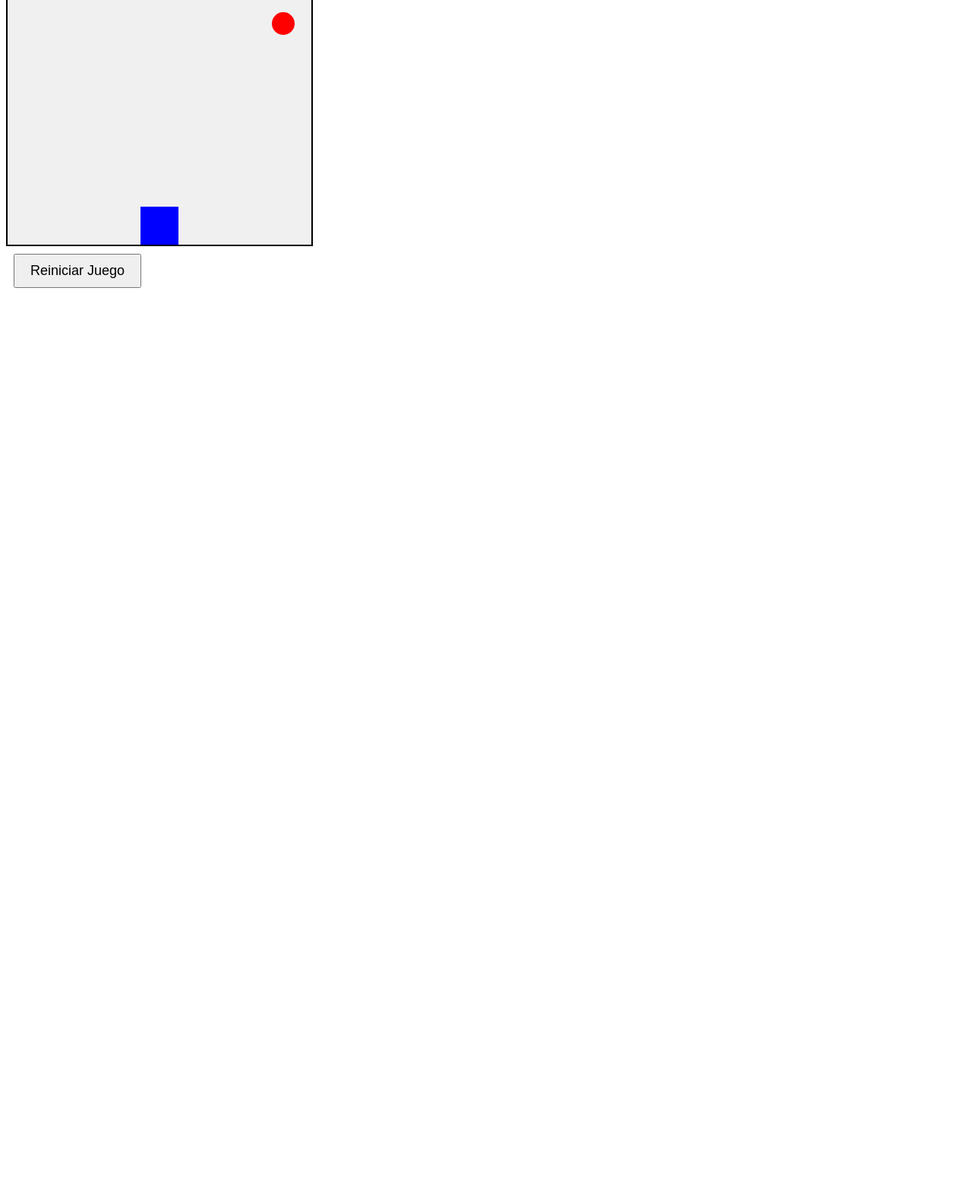
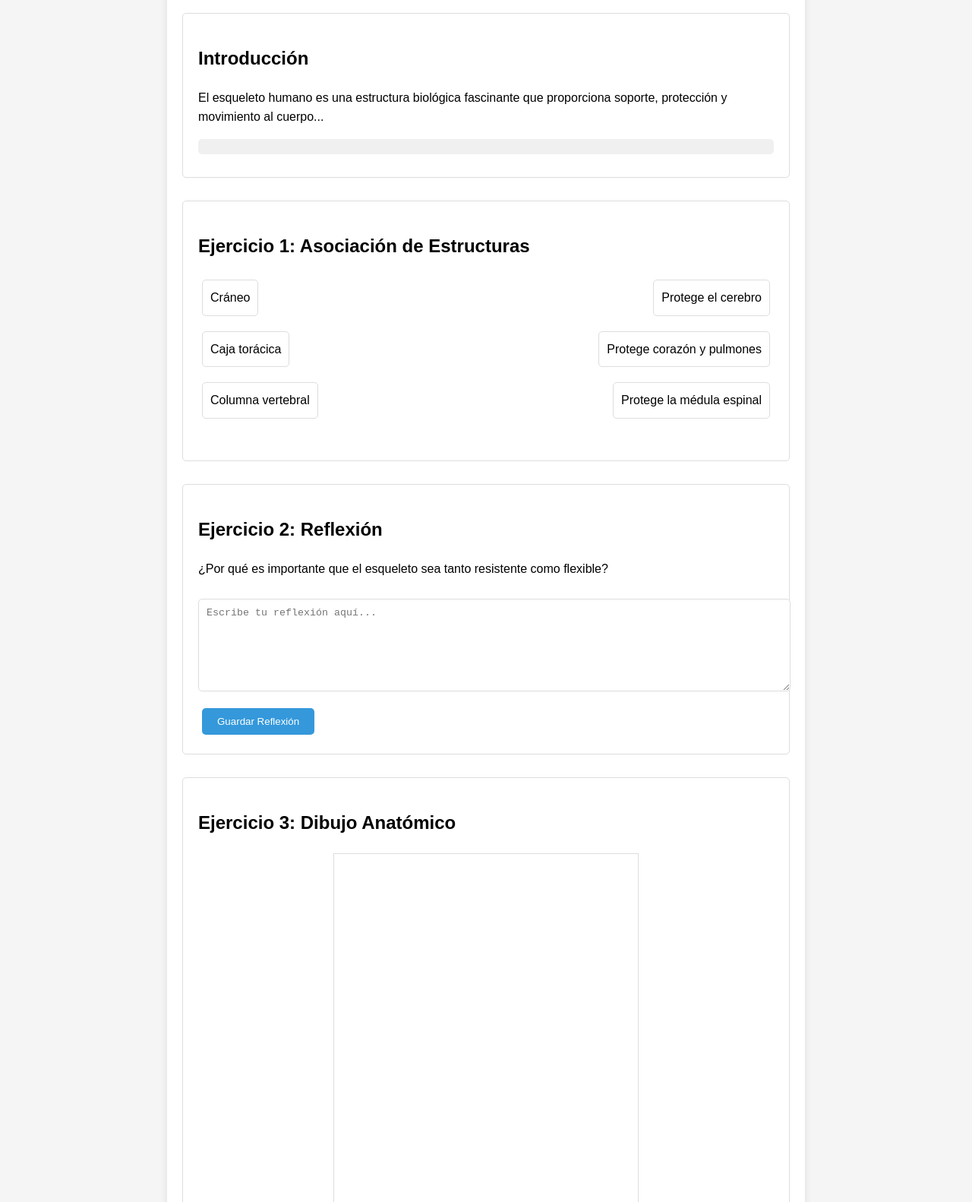
Before and after one commit to servandopastor/juego_test2, a plain HTML site: page index.html in a window 1280 px wide. Shown: the part 128-1710 px from the top of the page at 76% size. Before the commit the page ends 800 px from the top, so only its background shows below. Drawn offline with Linux system fonts and the light colour scheme.

Commit message:
Update index.html

```diff
--- a/index.html
+++ b/index.html
@@ -1,126 +1,289 @@
 <!DOCTYPE html>
 <html>
 <head>
-    <title>Juego Simple</title>
+    <title>Guía de Estudio: El Esqueleto Humano</title>
     <style>
-        #gameContainer {
-            width: 400px;
-            height: 400px;
-            border: 2px solid black;
-            position: relative;
-            overflow: hidden;
-            background: #f0f0f0;
+        body {
+            font-family: Arial, sans-serif;
+            line-height: 1.6;
+            margin: 0;
+            padding: 20px;
+            background-color: #f5f5f5;
         }
-        #player {
-            width: 50px;
-            height: 50px;
-            background-color: blue;
-            position: absolute;
-            bottom: 0;
-            left: 175px;
+        .container {
+            max-width: 800px;
+            margin: 0 auto;
+            background-color: white;
+            padding: 20px;
+            border-radius: 10px;
+            box-shadow: 0 0 10px rgba(0,0,0,0.1);
         }
-        #target {
-            width: 30px;
-            height: 30px;
-            background-color: red;
-            position: absolute;
-            border-radius: 50%;
+        .section {
+            margin-bottom: 30px;
+            padding: 20px;
+            border: 1px solid #ddd;
+            border-radius: 5px;
         }
-        #score {
-            font-size: 24px;
-            margin: 10px;
-            font-family: Arial, sans-serif;
+        .section-title {
+            color: #2c3e50;
+            border-bottom: 2px solid #3498db;
+            padding-bottom: 10px;
+            margin-bottom: 20px;
         }
-        .button {
-            font-size: 18px;
-            margin: 10px;
+        .exercise {
+            background-color: #f8f9fa;
+            padding: 15px;
+            margin-top: 15px;
+            border-radius: 5px;
+        }
+        .hidden {
+            display: none;
+        }
+        .btn {
+            background-color: #3498db;
+            color: white;
             padding: 10px 20px;
+            border: none;
+            border-radius: 5px;
             cursor: pointer;
+            margin: 5px;
+        }
+        .btn:hover {
+            background-color: #2980b9;
+        }
+        .progress-bar {
+            width: 100%;
+            background-color: #f0f0f0;
+            border-radius: 5px;
+            margin: 10px 0;
+        }
+        .progress {
+            width: 0%;
+            height: 20px;
+            background-color: #2ecc71;
+            border-radius: 5px;
+            transition: width 0.5s ease-in-out;
+        }
+        .matching-exercise {
+            display: flex;
+            justify-content: space-between;
+            margin: 10px 0;
+        }
+        .matching-item {
+            padding: 10px;
+            margin: 5px;
+            background-color: #fff;
+            border: 1px solid #ddd;
+            border-radius: 5px;
+            cursor: pointer;
+        }
+        .matching-item.selected {
+            background-color: #3498db;
+            color: white;
+        }
+        .feedback {
+            margin-top: 10px;
+            padding: 10px;
+            border-radius: 5px;
+        }
+        .feedback.correct {
+            background-color: #d4edda;
+            color: #155724;
+        }
+        .feedback.incorrect {
+            background-color: #f8d7da;
+            color: #721c24;
+        }
+        .canvas-container {
+            text-align: center;
+            margin: 20px 0;
+        }
+        #drawingCanvas {
+            border: 1px solid #ddd;
+            background-color: white;
+        }
+        .tool-panel {
+            margin: 10px 0;
+        }
+        textarea {
+            width: 100%;
+            min-height: 100px;
+            margin: 10px 0;
+            padding: 10px;
+            border: 1px solid #ddd;
+            border-radius: 5px;
         }
     </style>
 </head>
 <body>
-    <div id="score">Puntos: 0</div>
-    <div id="gameContainer">
-        <div id="player"></div>
-        <div id="target"></div>
+    <div class="container">
+        <h1 class="section-title">El Esqueleto Humano</h1>
+
+        <div class="section">
+            <h2>Introducción</h2>
+            <p>El esqueleto humano es una estructura biológica fascinante que proporciona soporte, protección y movimiento al cuerpo...</p>
+            <div class="progress-bar">
+                <div id="progressBar" class="progress"></div>
+            </div>
+        </div>
+
+        <div class="section">
+            <h2>Ejercicio 1: Asociación de Estructuras</h2>
+            <div id="matchingExercise">
+                <div class="matching-exercise">
+                    <div class="matching-item" onclick="selectItem(this, 'structure')">Cráneo</div>
+                    <div class="matching-item" onclick="selectItem(this, 'function')">Protege el cerebro</div>
+                </div>
+                <div class="matching-exercise">
+                    <div class="matching-item" onclick="selectItem(this, 'structure')">Caja torácica</div>
+                    <div class="matching-item" onclick="selectItem(this, 'function')">Protege corazón y pulmones</div>
+                </div>
+                <div class="matching-exercise">
+                    <div class="matching-item" onclick="selectItem(this, 'structure')">Columna vertebral</div>
+                    <div class="matching-item" onclick="selectItem(this, 'function')">Protege la médula espinal</div>
+                </div>
+            </div>
+            <div id="matchingFeedback" class="feedback"></div>
+        </div>
+
+        <div class="section">
+            <h2>Ejercicio 2: Reflexión</h2>
+            <p>¿Por qué es importante que el esqueleto sea tanto resistente como flexible?</p>
+            <textarea id="reflection" placeholder="Escribe tu reflexión aquí..."></textarea>
+            <button class="btn" onclick="saveReflection()">Guardar Reflexión</button>
+        </div>
+
+        <div class="section">
+            <h2>Ejercicio 3: Dibujo Anatómico</h2>
+            <div class="canvas-container">
+                <canvas id="drawingCanvas" width="400" height="500"></canvas>
+                <div class="tool-panel">
+                    <button class="btn" onclick="clearCanvas()">Limpiar</button>
+                    <button class="btn" onclick="toggleEraser()">Borrador</button>
+                    <input type="color" id="colorPicker" onchange="changeColor(this.value)">
+                </div>
+            </div>
+        </div>
     </div>
-    <button class="button" onclick="resetGame()">Reiniciar Juego</button>
 
     <script>
-        let score = 0;
-        let player = document.getElementById('player');
-        let target = document.getElementById('target');
-        let gameContainer = document.getElementById('gameContainer');
-        let playerSpeed = 20;
-        let targetSpeed = 2;
-        let targetPosition = 0;
-        let gameLoop;
+        let progress = 0;
+        let selectedStructure = null;
+        let selectedFunction = null;
+        let isDrawing = false;
+        let isEraser = false;
+        let ctx;
+        let lastX = 0;
+        let lastY = 0;
 
-        function movePlayer(event) {
-            let playerPosition = parseInt(player.style.left || '175');
+        // Inicialización
+        window.onload = function() {
+            setupCanvas();
+            updateProgress();
+        };
 
-            if (event.key === 'ArrowLeft' && playerPosition > 0) {
-                player.style.left = (playerPosition - playerSpeed) + 'px';
-            }
-            if (event.key === 'ArrowRight' && playerPosition < gameContainer.offsetWidth - player.offsetWidth) {
-                player.style.left = (playerPosition + playerSpeed) + 'px';
+        function setupCanvas() {
+            const canvas = document.getElementById('drawingCanvas');
+            ctx = canvas.getContext('2d');
+            ctx.strokeStyle = '#000000';
+            ctx.lineWidth = 2;
+            ctx.lineCap = 'round';
+
+            canvas.addEventListener('mousedown', startDrawing);
+            canvas.addEventListener('mousemove', draw);
+            canvas.addEventListener('mouseup', stopDrawing);
+            canvas.addEventListener('mouseout', stopDrawing);
+        }
+
+        function startDrawing(e) {
+            isDrawing = true;
+            [lastX, lastY] = [e.offsetX, e.offsetY];
+        }
+
+        function draw(e) {
+            if (!isDrawing) return;
+            ctx.beginPath();
+            ctx.moveTo(lastX, lastY);
+            ctx.lineTo(e.offsetX, e.offsetY);
+            ctx.stroke();
+            [lastX, lastY] = [e.offsetX, e.offsetY];
+        }
+
+        function stopDrawing() {
+            isDrawing = false;
+        }
+
+        function clearCanvas() {
+            ctx.clearRect(0, 0, drawingCanvas.width, drawingCanvas.height);
+        }
+
+        function toggleEraser() {
+            isEraser = !isEraser;
+            ctx.strokeStyle = isEraser ? '#FFFFFF' : document.getElementById('colorPicker').value;
+        }
+
+        function changeColor(color) {
+            if (!isEraser) {
+                ctx.strokeStyle = color;
             }
         }
 
-        function moveTarget() {
-            targetPosition += targetSpeed;
-            target.style.top = targetPosition + 'px';
+        function selectItem(element, type) {
+            // Deseleccionar items previos del mismo tipo
+            document.querySelectorAll(`.matching-item.selected`).forEach(item => {
+                item.classList.remove('selected');
+            });
 
-            // Verificar colisión
-            if (isCollision()) {
-                score += 1;
-                document.getElementById('score').textContent = 'Puntos: ' + score;
-                resetTarget();
-                increaseSpeed();
+            element.classList.add('selected');
+
+            if (type === 'structure') {
+                selectedStructure = element.textContent;
+            } else {
+                selectedFunction = element.textContent;
             }
 
-            // Si el objetivo sale de la pantalla
-            if (targetPosition > gameContainer.offsetHeight) {
-                resetTarget();
+            if (selectedStructure && selectedFunction) {
+                checkMatch();
             }
         }
 
-        function isCollision() {
-            let playerRect = player.getBoundingClientRect();
-            let targetRect = target.getBoundingClientRect();
+        function checkMatch() {
+            const matches = {
+                'Cráneo': 'Protege el cerebro',
+                'Caja torácica': 'Protege corazón y pulmones',
+                'Columna vertebral': 'Protege la médula espinal'
+            };
 
-            return !(playerRect.right < targetRect.left ||
-                    playerRect.left > targetRect.right ||
-                    playerRect.bottom < targetRect.top ||
-                    playerRect.top > targetRect.bottom);
+            const feedback = document.getElementById('matchingFeedback');
+            if (matches[selectedStructure] === selectedFunction) {
+                feedback.textContent = '¡Correcto!';
+                feedback.className = 'feedback correct';
+                progress += 20;
+                updateProgress();
+            } else {
+                feedback.textContent = 'Intenta de nuevo';
+                feedback.className = 'feedback incorrect';
+            }
+
+            selectedStructure = null;
+            selectedFunction = null;
         }
 
-        function resetTarget() {
-            targetPosition = 0;
-            target.style.top = targetPosition + 'px';
-            target.style.left = Math.random() * (gameContainer.offsetWidth - target.offsetWidth) + 'px';
+        function saveReflection() {
+            const reflection = document.getElementById('reflection').value;
+            if (reflection.length > 50) {
+                progress += 20;
+                updateProgress();
+                alert('¡Reflexión guardada!');
+            } else {
+                alert('Por favor, escribe una reflexión más detallada (mínimo 50 caracteres).');
+            }
         }
 
-        function increaseSpeed() {
-            targetSpeed += 0.2;
+        function updateProgress() {
+            const progressBar = document.getElementById('progressBar');
+            progressBar.style.width = `${Math.min(progress, 100)}%`;
         }
-
-        function resetGame() {
-            score = 0;
-            targetSpeed = 2;
-            document.getElementById('score').textContent = 'Puntos: ' + score;
-            resetTarget();
-            player.style.left = '175px';
-        }
-
-        function startGame() {
-            resetTarget();
-            document.addEventListener('keydown', movePlayer);
-            gameLoop = setInterval(moveTarget, 20);
-        }
-
-        startGame();
     </script>
 </body>
 </html>
```
